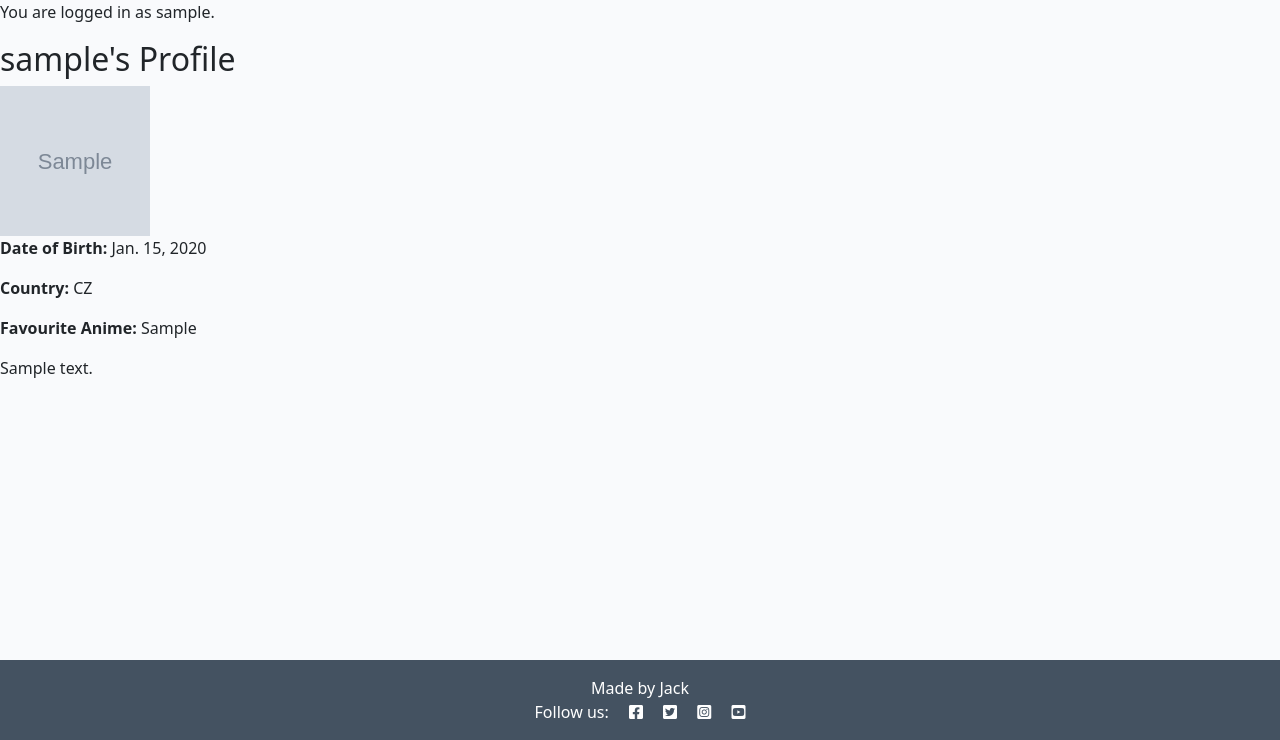
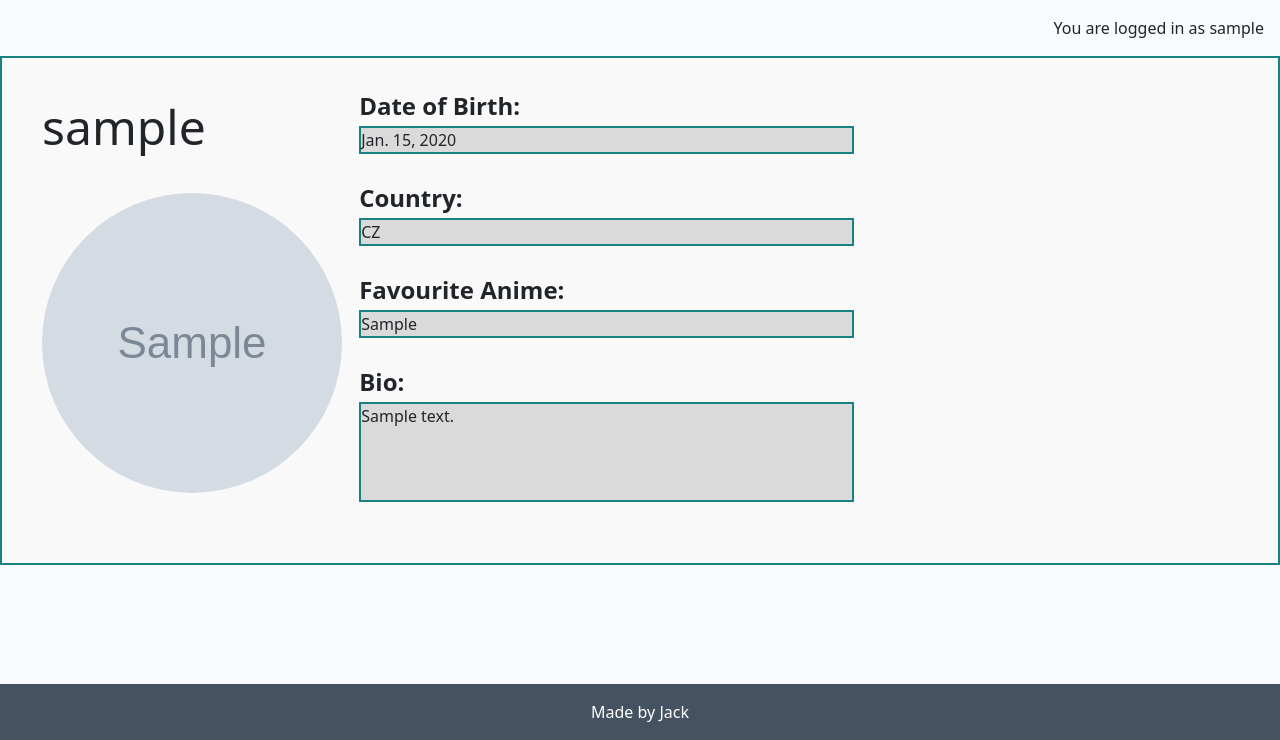
Before and after one commit to JackH1155/Top-10-Rated-Animes, a Django app: a page that uses templates/base.html in a window 1280 px wide. Shown: the part 60-800 px from the top of the page. Run offline with Django 4.2, Linux system fonts and the light colour scheme; tables that the repository leaves empty hold one stand-in row (values such as "Sample post"); grey boxes marked "Sample" are stand-in pictures.

Commit message:
style user bio page

```diff
--- a/static/css/style.css
+++ b/static/css/style.css
@@ -234,3 +234,55 @@
     background-color: #fff;
     color: #23BBBB;
 }
+
+
+/* User Bio */
+
+.user-profile {
+    padding: 20px;
+    background-color: #f9f9f9;
+    margin: auto;
+    display: flex;
+    border: 2px solid #188181;
+}
+
+.left {
+    display: flex;
+    flex-direction: column;
+    justify-content: center;
+    margin: 20px;
+    width: 20%;
+}
+
+.user-info {
+    display: flex;
+    flex-direction: column;
+    margin-left: 50px;
+    width: 40%;
+}
+
+.user-profile h2 {
+    font-size: 3rem;
+}
+
+.profile-picture img {
+    width: 300px;
+    height: 300px;
+    border-radius: 50%;
+    object-fit: cover;
+    margin: 30px 0;
+}
+
+.title {
+    margin: 10px 0 2px 0;
+    font-size: 1.5rem;
+}
+
+.text {
+    border: 2px solid #188181;
+    background-color: #dadada;
+}
+
+.bio {
+    height: 100px;
+}
--- a/templates/base.html
+++ b/templates/base.html
@@ -74,9 +74,9 @@
     <main class="flex-shrink-0 main-bg">
 
         {% if user.is_authenticated %}
-            <p>You are logged in as {{ user.username }}.</p>
+        <p class="text-end m-3">You are logged in as {{ user }}</p>
         {% else %}
-            <p>You are not logged in.</p>
+        <p class="text-end m-3">You are not logged in</p>
         {% endif %}
 
         {% block content %}
@@ -92,11 +92,6 @@
                 Made by Jack
             {% endblock copyright %}
         </p>
-        <p class="m-0 text-center text-white">Follow us: <i class="fab fa-facebook-square ms-3"></i>
-            <i class="fab fa-twitter-square ms-3"></i>
-            <i class="fab fa-instagram-square ms-3"></i>
-            <i class="fab fa-youtube-square ms-3"></i>
-        </p>
     </footer>
 
     <script src="https://cdn.jsdelivr.net/npm/bootstrap@5.0.1/dist/js/bootstrap.bundle.min.js"
--- a/top_10_anime/urls.py
+++ b/top_10_anime/urls.py
@@ -25,6 +25,7 @@
     path("accounts/", include("allauth.urls")),
     path('summernote/', include('django_summernote.urls')),
     path('bio/<str:username>/', views.user_bio_view, name='user_bio'),
+    path('edit-bio/', views.edit_user_bio, name='edit_user_bio'),
     path('admin/', admin.site.urls),
 
 ]
--- a/userbio/templates/userbio/user_bio.html
+++ b/userbio/templates/userbio/user_bio.html
@@ -6,27 +6,43 @@
 
 {% block content %}
 <div class="user-profile">
-    <h2>{{ user.username }}'s Profile</h2>
+    <div class="left">
+        <h2>{{ user.username }}</h2>
 
         <!-- Profile Picture -->
         {% if user.bio.profile_picture %}
-    <img src="{{ user.bio.profile_picture.url }}" alt="Profile Picture" style="width:150px; height:150px;">
+        <div class="profile-picture">
+            <img src="{{ user.bio.profile_picture.url }}" alt="Profile Picture">
+        </div>
+    </div>
     {% endif %}
 
     <!-- Info -->
+    <div class="user-info">
         {% if user.bio.date_of_birth %}
-    <p><strong>Date of Birth:</strong> {{ user.bio.date_of_birth }}</p>
+        <p class="title"><strong>Date of Birth:</strong></p>
+        <p class="text">{{ user.bio.date_of_birth }}</p>
         {% endif %}
 
         {% if user.bio.country %}
-    <p><strong>Country:</strong> {{ user.bio.country }}</p>
+        <p class="title"><strong>Country:</strong></p>
+        <p class="text">{{ user.bio.country }}</p>
         {% endif %}
 
         {% if user.bio.fav_anime %}
-    <p><strong>Favourite Anime:</strong> {{ user.bio.fav_anime }}</p>
+        <p class="title"><strong>Favourite Anime:</strong></p>
+        <p class="text">{{ user.bio.fav_anime }}</p>
         {% endif %}
 
-    <!-- Bio -->
-    <p>{{ user.bio.bio }}</p>
+        {% if user.bio.bio %}
+        <p class="title"><strong>Bio:</strong></p>
+        <p class="text bio">{{ user.bio.bio }}</p>
+        {% endif %}
+    </div>
+    <div class="edit-bio">
+        {% if request.user == user %}
+        <a href="{% url 'edit_user_bio' %}">Edit Bio</a>
+        {% endif %}
+    </div>
 </div>
 {% endblock %}
--- a/userbio/views.py
+++ b/userbio/views.py
@@ -1,7 +1,9 @@
 from django.shortcuts import render
 from django.contrib.auth.models import User
 from .models import UserBio
-from django.shortcuts import get_object_or_404
+from .forms import UserBioForm
+from django.shortcuts import render, redirect, get_object_or_404
+from django.contrib.auth.decorators import login_required
 
 # Create your views here.
 def user_bio_view(request, username):
@@ -9,3 +11,20 @@
     bio = get_object_or_404(UserBio, user=user)
 
     return render(request, 'userbio/user_bio.html', {'bio': bio, 'user': user})
+
+
+@login_required
+def edit_user_bio(request):
+    # Get the logged-in user's bio, or return a 404 if not found
+    user_bio = get_object_or_404(UserBio, user=request.user)
+
+    # Handle form submission
+    if request.method == 'POST':
+        form = UserBioForm(request.POST, instance=user_bio)
+        if form.is_valid():
+            form.save()
+            return redirect('user_bio', username=request.user.username)
+    else:
+        form = UserBioForm(instance=user_bio)
+
+    return render(request, 'userbio/edit_bio.html', {'form': form})
```
Also changed, not shown: userbio/forms.py (+10 -0 lines), userbio/templates/userbio/edit_bio.html (added, +13 -0 lines), media/profile_pics/nobody.jpg (added). Lines whose indentation alone changed are shown as unchanged.
